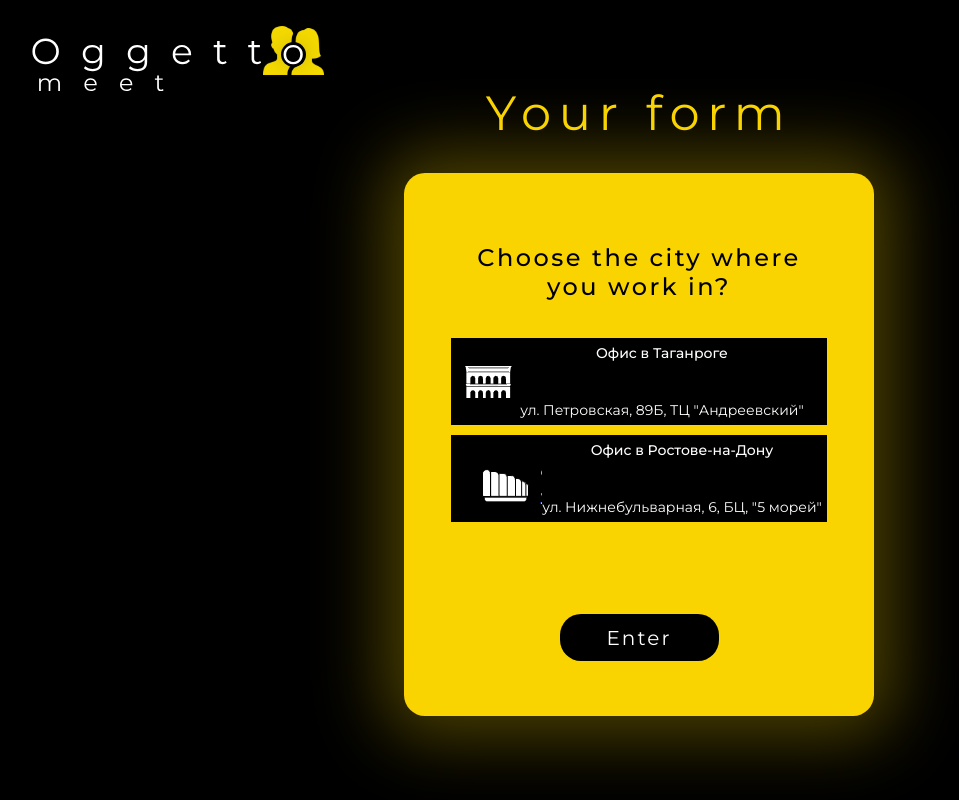
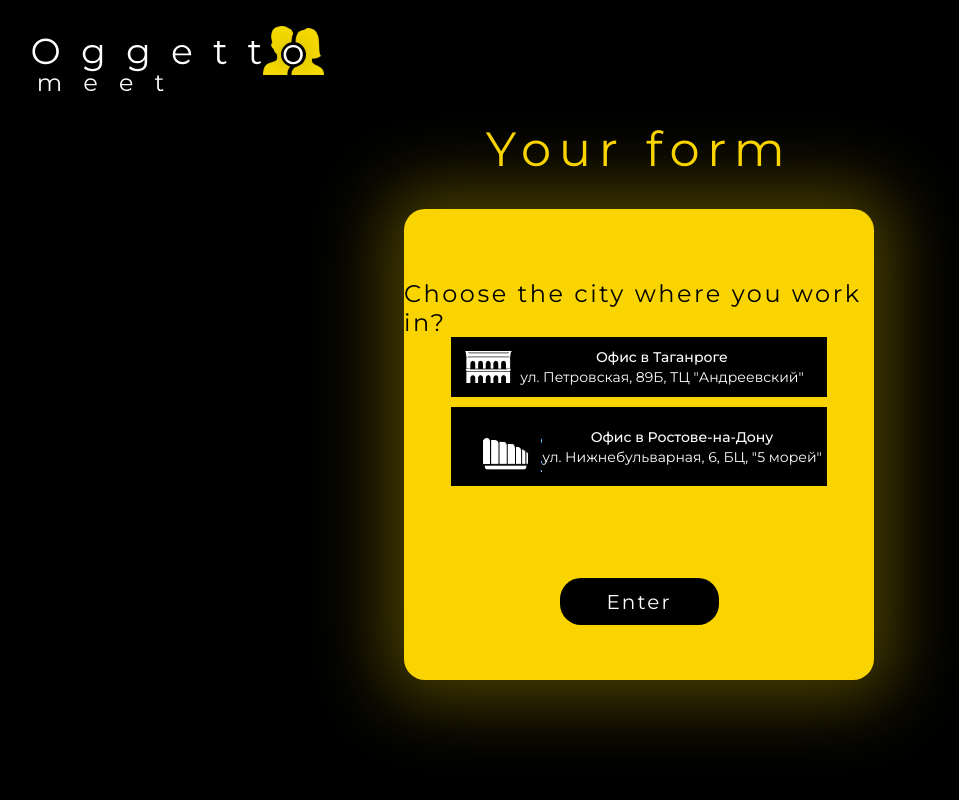
Before and after one commit to Hubulbib/concept_oggetto_hackaton, a React (Create React App) app in the folder frontend/: page / in a window 1280 px wide. Shown: the whole page, without its empty margins (1-960 px from the left). Built offline with nearby package versions, Linux system fonts and the light colour scheme.

Commit message:
Hey dude, how are you?

```diff
--- a/frontend/src/index.css
+++ b/frontend/src/index.css
@@ -248,7 +248,6 @@ body {
 .form2__title {
   max-width: 354px;
   text-align: center;
-  margin-bottom: 37px;
 }
 .form2__list {
   display: flex;
--- a/frontend/src/pages/form/components/Form2.js
+++ b/frontend/src/pages/form/components/Form2.js
@@ -6,7 +6,7 @@ import img2 from '../img/img2.png'
 export default function Form2() {
   return (
     <div className='form2'>
-      <h3 className='form2__title'>Choose the city where you work in?</h3>
+      <h3 className='form2__title-main'>Choose the city where you work in?</h3>
       <ul className='form2__list'>
         <li className='form2__item'>
           <div className='form2__img'>
```
